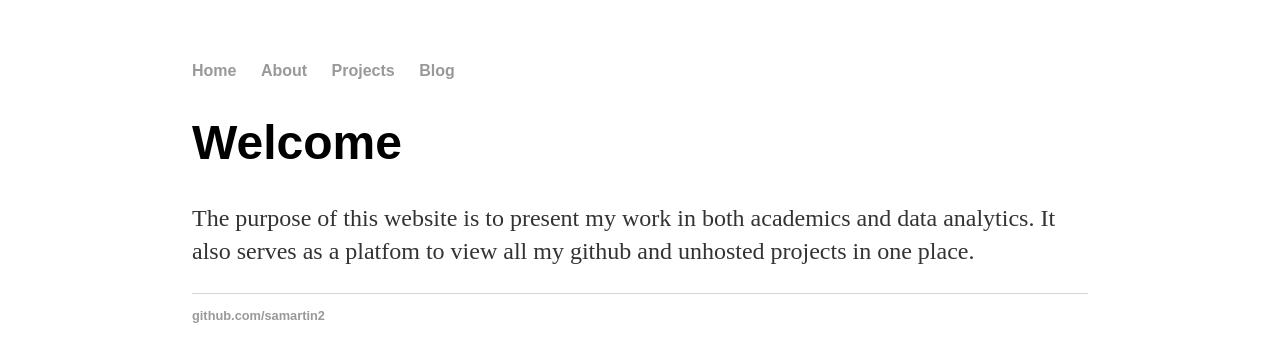
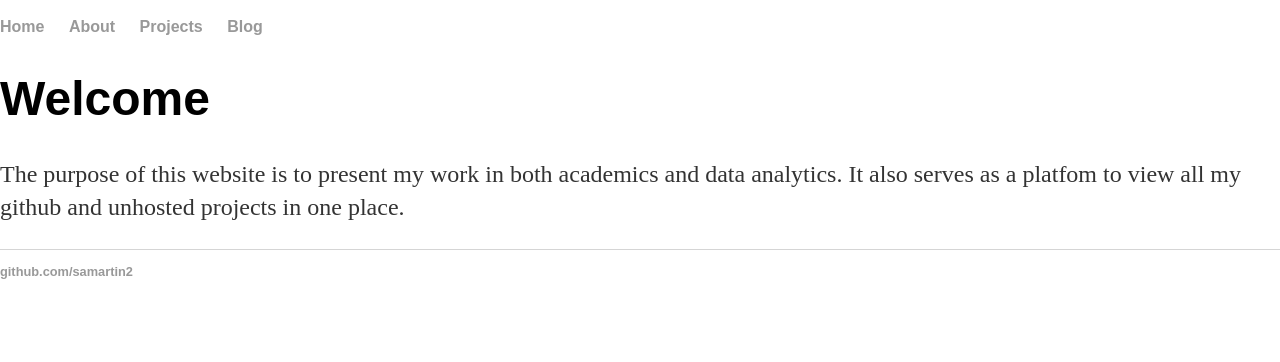
Before and after one commit to samartin2/samartin2.github.io, a Jekyll site: the page built from index.html, in a window 1280 px wide. Shown: the top 362 px of the page. Built offline with Jekyll 4.4.1, drawn with Linux system fonts in a browser that asks for light colours.

Commit message:
css update

```diff
--- a/css/main.css
+++ b/css/main.css
@@ -1,6 +1,7 @@
 body{
-    margin: 60px auto;
-    width: 70%;
+    margin: 0 auto;
+    width: 100%;
+    height: 100%;
 }
 nav ul, footer ul{
     font-size: 1em;
```
